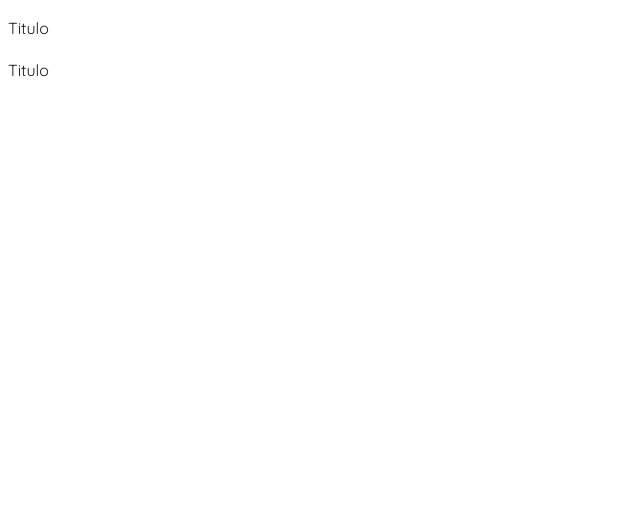
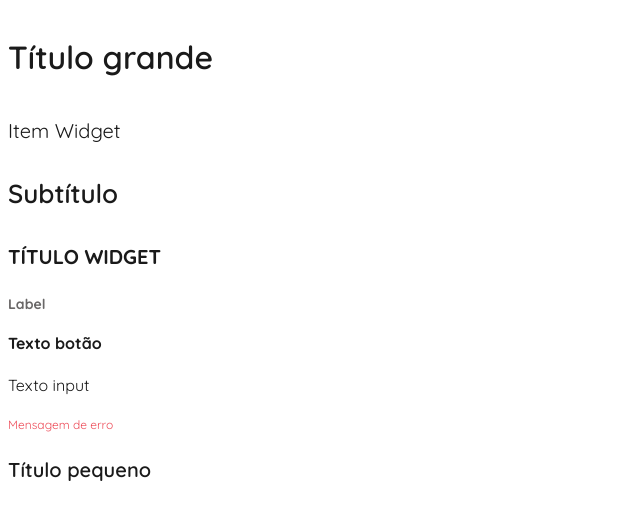
Before and after one commit to ICEI-PUC-Minas-PMV-ADS/pmv-ads-2023-1-e4-proj-infra-t3-grupo5-planner, a React (Create React App) app in the folder frontend/: page / in a window 1280 px wide. Shown: the top 520 px of the page, without its empty margins (0-640 px from the left). Built offline with nearby package versions, Linux system fonts and the light colour scheme.

Commit message:
Finaliza o micro componente Text

```diff
--- a/frontend/src/App.js
+++ b/frontend/src/App.js
@@ -1,14 +1,19 @@
 import React from "react";
 import Text from "./components/Text/Text";
-
 
 function App() {
   return (
     <div className="App">
       <header className="App-header">
-        <Text id="titulo-grande" text="Titulo"/>
-        <Text id="mensagem-erro" text="Titulo"/>
-
+        <Text id="titulo-grande" text="Título grande" />
+        <Text id="item-widget" text="Item Widget" />
+        <Text id="subtitulo" text="Subtítulo" />
+        <Text id="titulo-widget" text="Título widget" />
+        <Text id="label-styled" text="Label" />
+        <Text id="texto-botao" text="Texto botão" />
+        <Text id="texto-input" text="Texto input" />
+        <Text id="mensagem-erro" text="Mensagem de erro" />
+        <Text id="titulo-pequeno" text="Título pequeno" />
       </header>
     </div>
   );
--- a/frontend/src/components/Text/Text.jsx
+++ b/frontend/src/components/Text/Text.jsx
@@ -3,7 +3,7 @@ import TextStyled from './Text.styled';
 
 const Text = ({ id, text }) => {
   return (
-    <TextStyled id={id}>{text}</TextStyled>
+    <TextStyled className={`${id}`} id={id}>{text}</TextStyled>
   );
 }
 
--- a/frontend/src/components/Text/Text.styled.js
+++ b/frontend/src/components/Text/Text.styled.js
@@ -1,5 +1,5 @@
 import styled from "styled-components";
-import {toRem} from '../../utils/toRem';
+import { toRem } from "../../utils/toRem";
 
 const TextStyled = styled.p`
   font-family: "Quicksand";
@@ -7,30 +7,30 @@ const TextStyled = styled.p`
   flex-direction: row;
   align-items: flex-start;
   line-height: 160%;
-  color: #1A1A1A;
+  color: #1a1a1a;
 
-  #titulo-grande{
+  &.titulo-grande {
     font-size: ${toRem(32)};
-    width: 86px;
+    width: 270px;
     height: 51px;
     font-weight: 600;
   }
 
-  .item-widget{
+  &.item-widget {
     font-size: ${toRem(20)};
     width: 328px;
     height: 32px;
     font-weight: 400;
   }
 
-  #subtitulo{
+  &.subtitulo {
     font-size: ${toRem(26)};
     width: 328px;
     height: 42px;
     font-weight: 600;
   }
 
-  #titulo-widget{
+  &.titulo-widget {
     font-size: ${toRem(20)};
     width: 328px;
     height: 32px;
@@ -38,7 +38,7 @@ const TextStyled = styled.p`
     text-transform: uppercase;
   }
 
-  #label{
+  &.label-styled {
     font-size: ${toRem(14)};
     width: 328px;
     height: 22px;
@@ -46,29 +46,29 @@ const TextStyled = styled.p`
     color: #696767;
   }
 
-  #texto-botao{
+  &.texto-botao {
     font-size: ${toRem(16)};
     width: 95px;
     height: 26px;
     font-weight: 700;
   }
 
-  #texto-input{
+  &.texto-input {
     font-size: ${toRem(16)};
     width: 328px;
     height: 26px;
     font-weight: 400;
   }
 
-  #mensagem-erro{
+  &.mensagem-erro {
     font-size: ${toRem(12)};
     width: 328px;
     height: 19px;
     font-weight: 400;
-    color: #ED4B58;
+    color: #ed4b58;
   }
 
-  #titulo-pequeno{
+  &.titulo-pequeno {
     font-size: ${toRem(20)};
     width: 328px;
     height: 32px;
```
